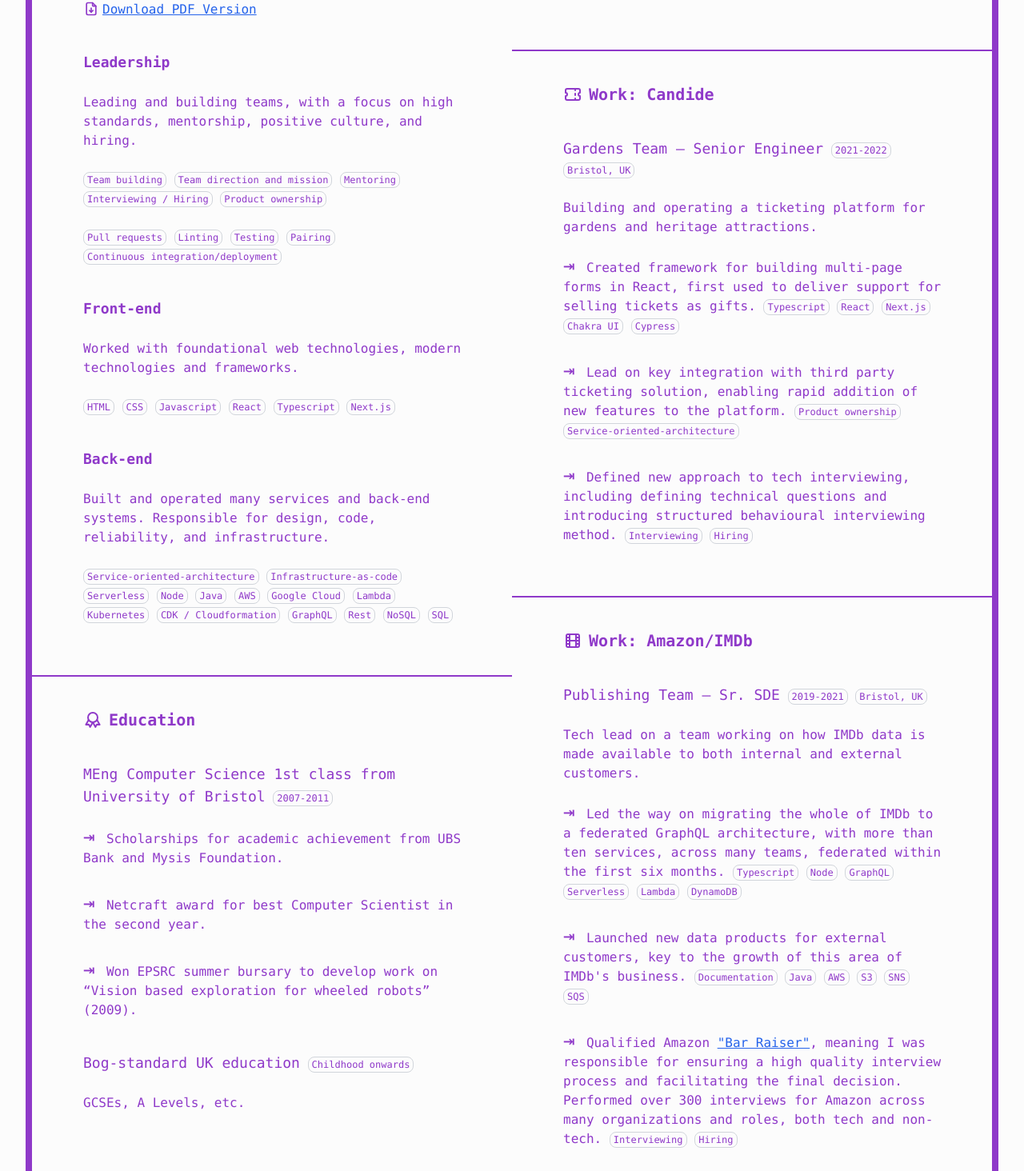
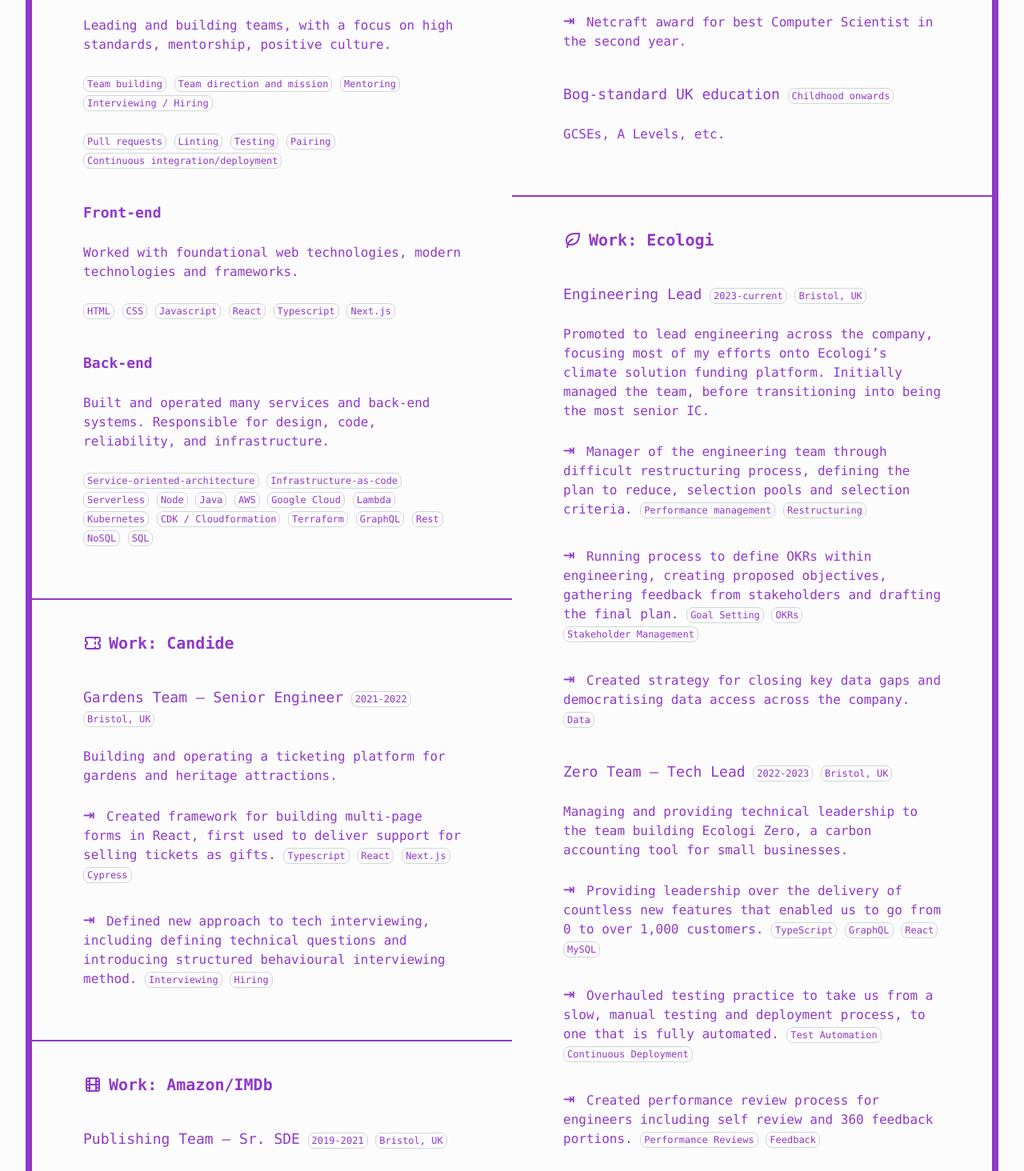
Before and after one commit to mjwbenton/mattb.tech, a Next.js app in the folder website/: page /cv in a window 1280 px wide. Shown: the part 496-1960 px from the top of the page at 80% size. Built offline with nearby package versions, Linux system fonts and the light colour scheme.

Commit message:
CV Update

```diff
--- a/website/pages/cv.tsx
+++ b/website/pages/cv.tsx
@@ -21,12 +21,8 @@ export default function CV() {
     <main>
       <ContentBox float="left">
         <Content className="text-lg">
-          Senior developer and tech-lead with 10 years experience at Amazon
-          behind me.
-        </Content>
-        <Content className="text-lg">
-          During that time I worked in many different areas of the business,
-          with a bias towards product-focused full-stack engineering.
+          Senior full-stack developer and engineering leader with 13 years
+          experience, 10 of which spent at Amazon.
         </Content>
         <Content className="print:hidden">
           <Icon inline component={TbFileDownload} />
@@ -38,14 +34,13 @@ export default function CV() {
           </SectionHeading>
           <Content>
             Leading and building teams, with a focus on high standards,
-            mentorship, positive culture, and hiring.
+            mentorship, positive culture.
           </Content>
           <Content>
             <DetailPill>Team building</DetailPill>
             <DetailPill>Team direction and mission</DetailPill>
             <DetailPill>Mentoring</DetailPill>
             <DetailPill>Interviewing / Hiring</DetailPill>
-            <DetailPill>Product ownership</DetailPill>
           </Content>
           <Content>
             <DetailPill>Pull requests</DetailPill>
@@ -91,6 +86,7 @@ export default function CV() {
             <DetailPill>Lambda</DetailPill>
             <DetailPill>Kubernetes</DetailPill>
             <DetailPill>CDK / Cloudformation</DetailPill>
+            <DetailPill>Terraform</DetailPill>
             <DetailPill>GraphQL</DetailPill>
             <DetailPill>Rest</DetailPill>
             <DetailPill>NoSQL</DetailPill>
@@ -100,23 +96,103 @@ export default function CV() {
       </ContentBox>
       <ContentBox float="right" border>
         <ContentBoxHeading>
+          <Icon inline size="lg" component={TbAward} />
+          Education
+        </ContentBoxHeading>
+        <Section>
+          <SectionHeading inline>
+            MEng Computer Science 1st class from University of Bristol
+          </SectionHeading>
+          <DetailPill>2007-2011</DetailPill>
+          <List>
+            <Item>
+              Scholarships for academic achievement from UBS Bank and Mysis
+              Foundation.
+            </Item>
+            <Item>
+              Netcraft award for best Computer Scientist in the second year.
+            </Item>
+          </List>
+        </Section>
+        <Section>
+          <SectionHeading inline>Bog-standard UK education</SectionHeading>
+          <DetailPill>Childhood onwards</DetailPill>
+          <Content>GCSEs, A Levels, etc.</Content>
+        </Section>
+      </ContentBox>
+      <ContentBox float="right" border className="page-break">
+        <ContentBoxHeading>
           <Icon inline component={TbLeaf} size="lg" />
           Work: Ecologi
         </ContentBoxHeading>
         <Section>
+          <SectionHeading inline>Engineering&nbsp;Lead</SectionHeading>
+          <DetailPill>2023-current</DetailPill>
+          <DetailPill>Bristol, UK</DetailPill>
+          <Content>
+            Promoted to lead engineering across the company, focusing most of my
+            efforts onto Ecologi’s climate solution funding platform. Initially
+            managed the team, before transitioning into being the most senior
+            IC.
+          </Content>
+          <List>
+            <Item>
+              Manager of the engineering team through difficult restructuring
+              process, defining the plan to reduce, selection pools and
+              selection criteria.
+              <DetailPill>Performance management</DetailPill>
+              <DetailPill>Restructuring</DetailPill>
+            </Item>
+            <Item>
+              Running process to define OKRs within engineering, creating
+              proposed objectives, gathering feedback from stakeholders and
+              drafting the final plan.
+              <DetailPill>Goal Setting</DetailPill>
+              <DetailPill>OKRs</DetailPill>
+              <DetailPill>Stakeholder Management</DetailPill>
+            </Item>
+            <Item>
+              Created strategy for closing key data gaps and democratising data
+              access across the company.
+              <DetailPill>Data</DetailPill>
+            </Item>
+          </List>
+        </Section>
+        <Section>
           <SectionHeading inline>
             Zero&nbsp;Team — Tech&nbsp;Lead
           </SectionHeading>
-          <DetailPill>2022-current</DetailPill>
+          <DetailPill>2022-2023</DetailPill>
           <DetailPill>Bristol, UK</DetailPill>
           <Content>
-            Building an emissions calculations tool to help businesses work out
-            their carboon footprint.
+            Managing and providing technical leadership to the team building
+            Ecologi Zero, a carbon accounting tool for small businesses.
           </Content>
-          <Content>More to come...</Content>
+          <List>
+            <Item>
+              Providing leadership over the delivery of countless new features
+              that enabled us to go from 0 to over 1,000 customers.
+              <DetailPill>TypeScript</DetailPill>
+              <DetailPill>GraphQL</DetailPill>
+              <DetailPill>React</DetailPill>
+              <DetailPill>MySQL</DetailPill>
+            </Item>
+            <Item>
+              Overhauled testing practice to take us from a slow, manual testing
+              and deployment process, to one that is fully automated.
+              <DetailPill>Test Automation</DetailPill>
+              <DetailPill>Continuous Deployment</DetailPill>
+            </Item>
+            <Item>
+              Created performance review process for engineers including self
+              review and 360 feedback portions.
+              <DetailPill>Performance Reviews</DetailPill>
+              <DetailPill>Feedback</DetailPill>
+            </Item>
+          </List>
         </Section>
       </ContentBox>
-      <ContentBox float="right" border className="page-break">
+      <ContentBox float="left" border>
         <ContentBoxHeading>
           <Icon inline component={TbTicket} size="lg" />
           Work: Candide
@@ -138,14 +214,7 @@ export default function CV() {
               <DetailPill>Typescript</DetailPill>
               <DetailPill>React</DetailPill>
               <DetailPill>Next.js</DetailPill>
-              <DetailPill>Chakra UI</DetailPill>
               <DetailPill>Cypress</DetailPill>
-            </Item>
-            <Item>
-              Lead on key integration with third party ticketing solution,
-              enabling rapid addition of new features to the platform.
-              <DetailPill>Product ownership</DetailPill>
-              <DetailPill>Service-oriented-architecture</DetailPill>
             </Item>
             <Item>
               Defined new approach to tech interviewing, including defining
@@ -157,7 +226,7 @@ export default function CV() {
           </List>
         </Section>
       </ContentBox>
-      <ContentBox float="right" border>
+      <ContentBox float="left" border className="page-break">
         <ContentBoxHeading>
           <Icon inline component={TbMovie} size="lg" />
           Work: Amazon/IMDb
@@ -208,7 +277,7 @@ export default function CV() {
             </Item>
           </List>
         </Section>
-        <Section className="page-break">
+        <Section>
           <SectionHeading inline>
             Website&nbsp;Team – Sr.&nbsp;SDE
           </SectionHeading>
@@ -267,36 +336,6 @@ export default function CV() {
           </List>
         </Section>
       </ContentBox>
-      <ContentBox float="left" border>
-        <ContentBoxHeading>
-          <Icon inline size="lg" component={TbAward} />
-          Education
-        </ContentBoxHeading>
-        <Section>
-          <SectionHeading inline>
-            MEng Computer Science 1st class from University of Bristol
-          </SectionHeading>
-          <DetailPill>2007-2011</DetailPill>
-          <List>
-            <Item>
-              Scholarships for academic achievement from UBS Bank and Mysis
-              Foundation.
-            </Item>
-            <Item>
-              Netcraft award for best Computer Scientist in the second year.
-            </Item>
-            <Item>
-              Won EPSRC summer bursary to develop work on “Vision based
-              exploration for wheeled robots” (2009).
-            </Item>
-          </List>
-        </Section>
-        <Section>
-          <SectionHeading inline>Bog-standard UK education</SectionHeading>
-          <DetailPill>Childhood onwards</DetailPill>
-          <Content>GCSEs, A Levels, etc.</Content>
-        </Section>
-      </ContentBox>
     </main>
   );
 }
--- a/website/styles/index.css
+++ b/website/styles/index.css
@@ -28,3 +28,11 @@
     font-size: theme("fontSize.2xl");
   }
 }
+
+@layer base {
+  @media print {
+    html {
+      font-size: 15px;
+    }
+  }
+}
```
Also changed, not shown: 1 other file (tests, documents, lock files or other folders).
